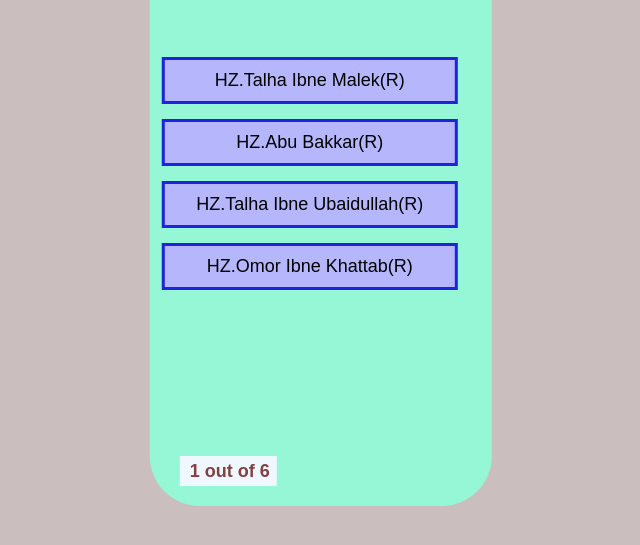
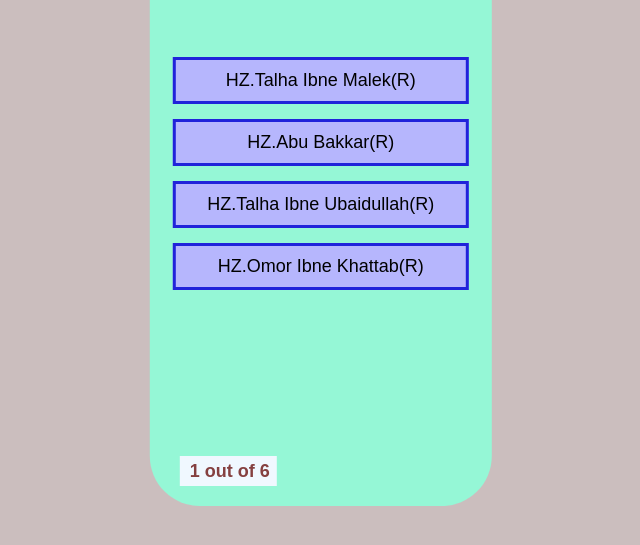
Before and after one commit to HashibulIslamTanim/IBI-Quiz-APP, a plain HTML site: page index.html in a window 1280 px wide. Both pictures are taken after a click on the button "Start Quiz". Shown: the part 167-712 px from the top of the page, without its empty margins (63-703 px from the left). Drawn offline with Linux system fonts and the light colour scheme.

Commit message:
dgyhvdfg

```diff
--- a/quiz Lr.css
+++ b/quiz Lr.css
@@ -160,7 +160,7 @@ p{
 }
 
 .myoption{
-    width: 319px;
+    width: 342px;
     height: fit-content;
 
     align-items: center;
@@ -177,7 +177,7 @@ p{
     padding-top: 10px;
     text-align: center;
     align-items: center;
-    margin-left: 12px;
+    margin-left: 23px;
     margin-top: 15px;
     font-size: 18px;
     background-color: rgb(182, 182, 253);
@@ -342,12 +342,3 @@ position: absolute;
 .resultpage .footer p{
     margin-top: 3px;
 }
-
-@media (min-width:395px){
-
-
-
-
-
-
-}
```
